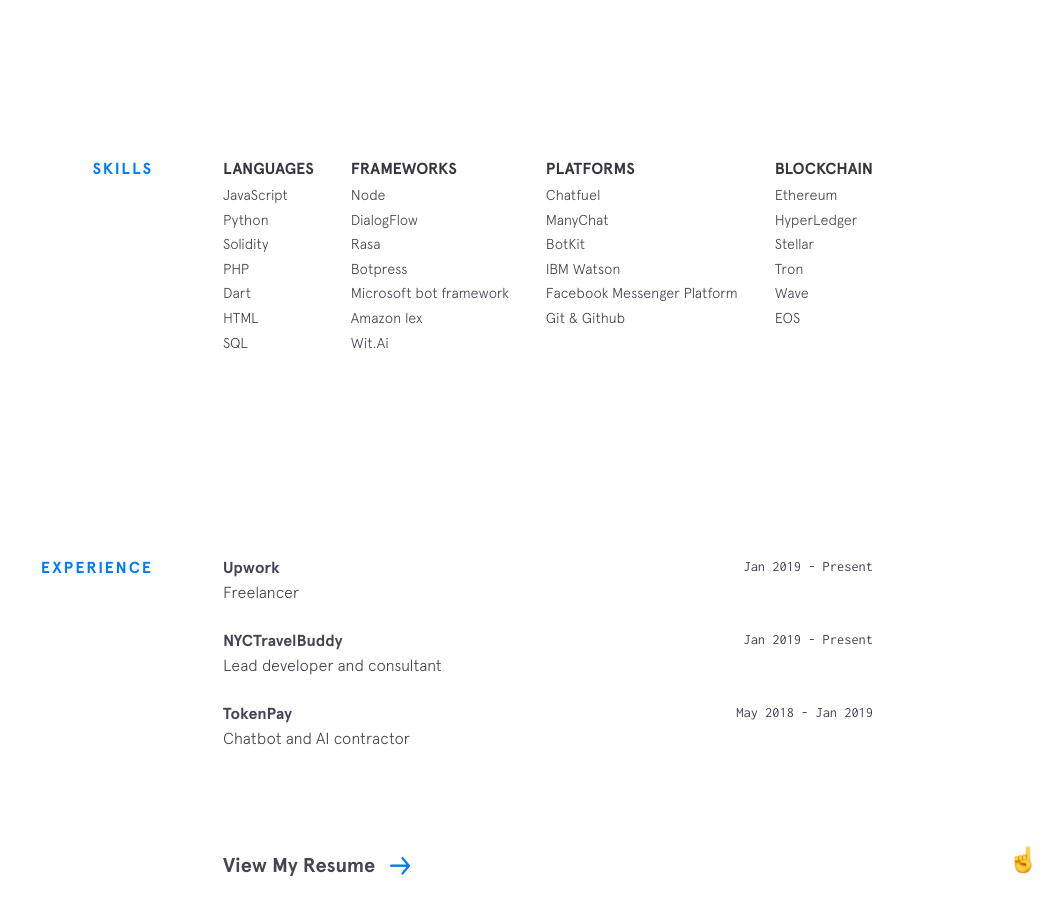
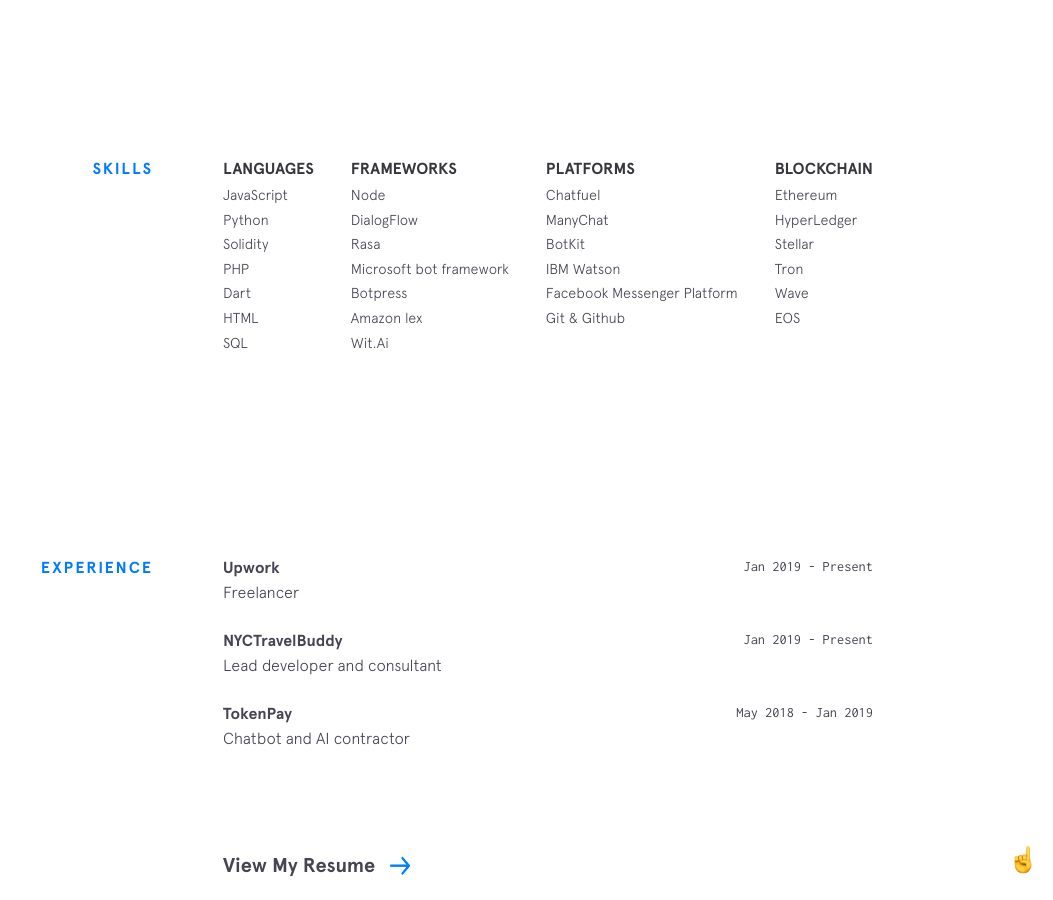
Before and after one commit to agnishcc/agnishcc.github.io, a Jekyll site: the page built from index.html, in a window 1280 px wide and 900 px high, scrolled down 1386 px. Shown: the whole window, without its empty margins (227-1280 px from the left). Built offline with Jekyll 4.4.1, drawn with Linux system fonts in a browser that asks for light colours; nearby versions of some CDN libraries; part of the change alters nothing that is shown.

```diff
--- a/_data/skills.yml
+++ b/_data/skills.yml
@@ -11,8 +11,8 @@ frameworks:
   - item: Node
   - item: DialogFlow
   - item: Rasa
+  - item: Microsoft bot framework
   - item: Botpress
-  - item: Microsoft bot framework
   - item: Amazon lex
   - item: Wit.Ai
 
```
